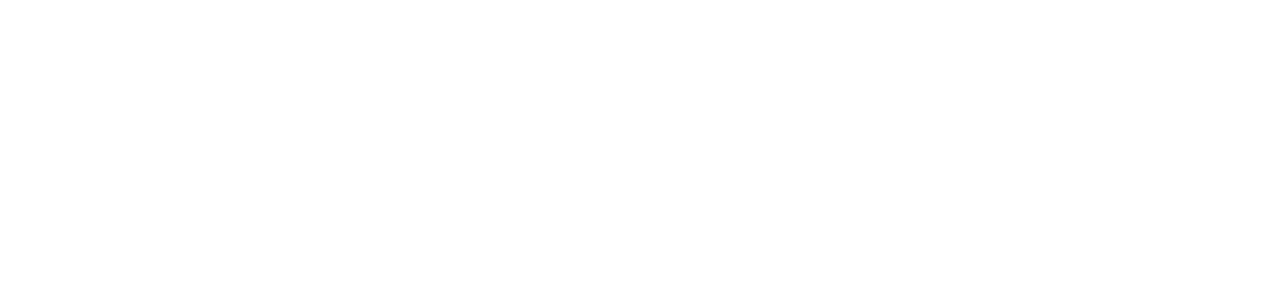
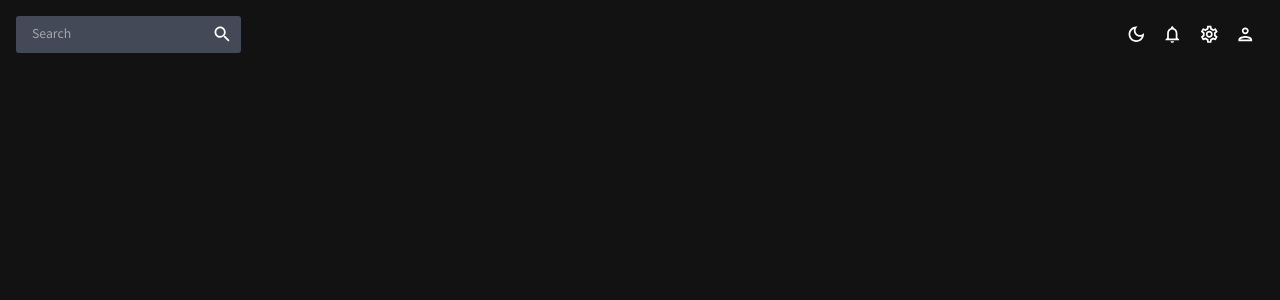
Before and after one commit to MititelNikolai/react-admin-dashboard, a React (Create React App) app: page / in a window 1280 px wide. Shown: the top 300 px of the page. Built offline with nearby package versions, Linux system fonts and the light colour scheme.

Commit message:
Added theme and TopBar component

```diff
--- a/src/App.js
+++ b/src/App.js
@@ -1,5 +1,21 @@
+import { ColorModeContext, useMode } from './theme'
+import { CssBaseline, ThemeProvider } from '@mui/material'
+import TopBar from './scenes/global/TopBar'
 function App() {
-	return <div className='app'></div>
+	const [theme, colorMode] = useMode()
+
+	return (
+		<ColorModeContext.Provider value={colorMode}>
+			<ThemeProvider theme={theme}>
+				<CssBaseline />
+				<div className='app'>
+					<main className='content'>
+						<TopBar />
+					</main>
+				</div>
+			</ThemeProvider>
+		</ColorModeContext.Provider>
+	)
 }
 
 export default App
--- a/src/scenes/global/TopBar.jsx
+++ b/src/scenes/global/TopBar.jsx
@@ -1,7 +1,52 @@
 import React from 'react'
-
+import { Box, IconButton, useTheme } from '@mui/material'
+import { useContext } from 'react'
+import { ColorModeContext, tokens } from '../../theme'
+import InputBase from '@mui/material/InputBase'
+import LightModeOutlinedIcon from '@mui/icons-material/LightModeOutlined'
+import DarkModeOutlinedIcon from '@mui/icons-material/DarkModeOutlined'
+import NotificationsOutlinedIcon from '@mui/icons-material/NotificationsOutlined'
+import SettingsOutlinedIcon from '@mui/icons-material/SettingsOutlined'
+import PersonOutlinedIcon from '@mui/icons-material/PersonOutlined'
+import SearchIcon from '@mui/icons-material/Search'
 const TopBar = () => {
-	return <div>TopBar</div>
+	const theme = useTheme()
+	const colors = tokens(theme.palette.mode)
+	const colorMode = useContext(ColorModeContext)
+	return (
+		<Box display='flex' justifyContent='space-between' p={2}>
+			{/*Search*/}
+			<Box
+				display='flex'
+				backgroundColor={colors.primary[400]}
+				borderRadius='3px'
+			>
+				<InputBase sx={{ ml: 2, flex: 1 }} placeholder='Search' />
+				<IconButton type='button' sx={{ p: 1 }}>
+					<SearchIcon />
+				</IconButton>
+			</Box>
+			{/*Icons*/}
+			<Box display='flex'>
+				<IconButton onClick={colorMode.toggleColorMode}>
+					{theme.palette.mode === 'dark' ? (
+						<DarkModeOutlinedIcon />
+					) : (
+						<LightModeOutlinedIcon />
+					)}
+				</IconButton>
+				<IconButton>
+					<NotificationsOutlinedIcon />
+				</IconButton>
+				<IconButton>
+					<SettingsOutlinedIcon />
+				</IconButton>
+				<IconButton>
+					<PersonOutlinedIcon />
+				</IconButton>
+			</Box>
+		</Box>
+	)
 }
 
 export default TopBar
--- a/src/theme.js
+++ b/src/theme.js
@@ -77,7 +77,7 @@
 					100: '#040509',
 					200: '#080b12',
 					300: '#0c101b',
-					400: '#101624',
+					400: '#f2f0f0',
 					500: '#141b2d',
 					600: '#434957',
 					700: '#727681',
@@ -119,3 +119,99 @@
 				},
 		  }),
 })
+
+//mui theme settings
+
+export const themeSettings = mode => {
+	const colors = tokens(mode)
+	return {
+		palette: {
+			mode: mode,
+			...(mode === 'dark'
+				? {
+						primary: {
+							main: colors.primary[500],
+						},
+						secondary: {
+							main: colors.greenAccent[500],
+						},
+						natural: {
+							dark: colors.grey[700],
+							main: colors.grey[500],
+							light: colors.grey[100],
+						},
+						backgroundColor: {
+							default: {
+								main: colors.primary[500],
+							},
+						},
+				  }
+				: {
+						primary: {
+							main: colors.primary[100],
+						},
+						secondary: {
+							main: colors.greenAccent[500],
+						},
+						natural: {
+							dark: colors.grey[700],
+							main: colors.grey[500],
+							light: colors.grey[100],
+						},
+						backgroundColor: {
+							default: {
+								main: '#fcfcfc',
+							},
+						},
+				  }),
+		},
+		typography: {
+			fontFamily: ['Source Sans Pro', 'sans-serif'].join(','),
+			fontSize: 12,
+			h1: {
+				fontFamily: ['Source Sans Pro', 'sans-serif'].join(','),
+				fontSize: 40,
+			},
+			h2: {
+				fontFamily: ['Source Sans Pro', 'sans-serif'].join(','),
+				fontSize: 32,
+			},
+			h3: {
+				fontFamily: ['Source Sans Pro', 'sans-serif'].join(','),
+				fontSize: 24,
+			},
+			h4: {
+				fontFamily: ['Source Sans Pro', 'sans-serif'].join(','),
+				fontSize: 20,
+			},
+			h5: {
+				fontFamily: ['Source Sans Pro', 'sans-serif'].join(','),
+				fontSize: 16,
+			},
+			h6: {
+				fontFamily: ['Source Sans Pro', 'sans-serif'].join(','),
+				fontSize: 14,
+			},
+		},
+	}
+}
+
+// context for color mode
+
+export const ColorModeContext = createContext({
+	toggleColorMode: () => {},
+})
+
+export const useMode = () => {
+	const [mode, setMode] = useState('dark')
+	const colorMode = useMemo(
+		() => ({
+			toggleColorMode: () =>
+				setMode(prev => (prev === 'light' ? 'dark' : 'light')),
+		}),
+		[]
+	)
+
+	const theme = useMemo(() => createTheme(themeSettings(mode)), [mode])
+	return [theme, colorMode]
+}
```
